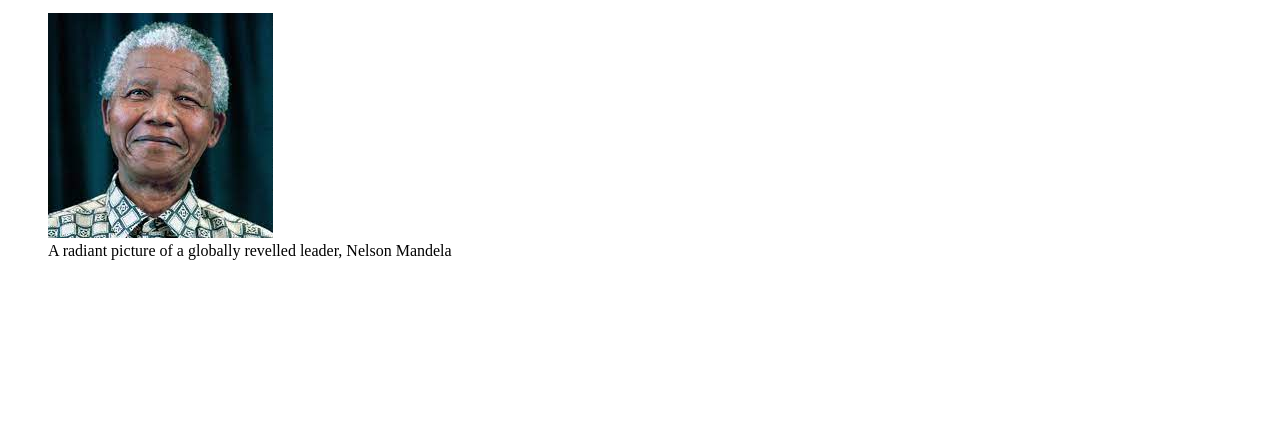
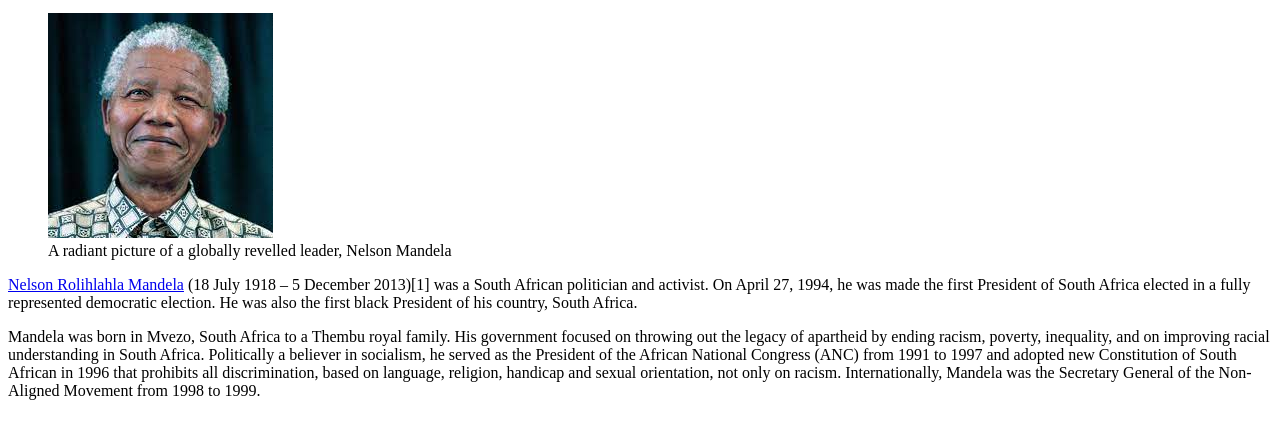
Before and after one commit to TaiwoEnoch/itumeleng-enoch, a plain HTML site: page fcc-test-suite-template-master/index.html in a window 1280 px wide. Shown: the part 101-540 px from the top of the page. Drawn offline with Linux system fonts and the light colour scheme.

Commit message:
Implement user stories 5-8

```diff
--- a/fcc-test-suite-template-master/index.html
+++ b/fcc-test-suite-template-master/index.html
@@ -16,6 +16,21 @@
         <img id="image" src="/download.jpeg" alt="A picture of nelson mandela">
         <figcaption id="img-caption">A radiant picture of a globally revelled leader, Nelson Mandela</figcaption>
       </figure>
+      <div id="tribute-info">
+        <p class="info">
+          <a id="tribute-link" href="https://www.wikipedia.com" target="_blank">Nelson Rolihlahla Mandela</a> (18 July 1918 – 5 December 2013)[1] was a South African politician and activist.
+          On April 27, 1994, he was made the first President of South Africa elected in a fully represented democratic election.
+          He was also the first black President of his country, South Africa.
+        </p>
+        <p class="info">
+          Mandela was born in Mvezo, South Africa to a Thembu royal family.
+          His government focused on throwing out the legacy of apartheid by ending racism, poverty, inequality,
+          and on improving racial understanding in South Africa. Politically a believer in socialism, he served
+          as the President of the African National  Congress (ANC) from 1991 to 1997 and adopted new Constitution of South African
+          in 1996 that prohibits all discrimination, based on language, religion, handicap and sexual orientation,
+          not only on racism. Internationally, Mandela was the Secretary General of the Non-Aligned Movement from 1998 to 1999.
+        </p>
+      </div>
 
     </main>
     <script src="https://cdn.freecodecamp.org/testable-projects-fcc/v1/bundle.js"></script>
```
